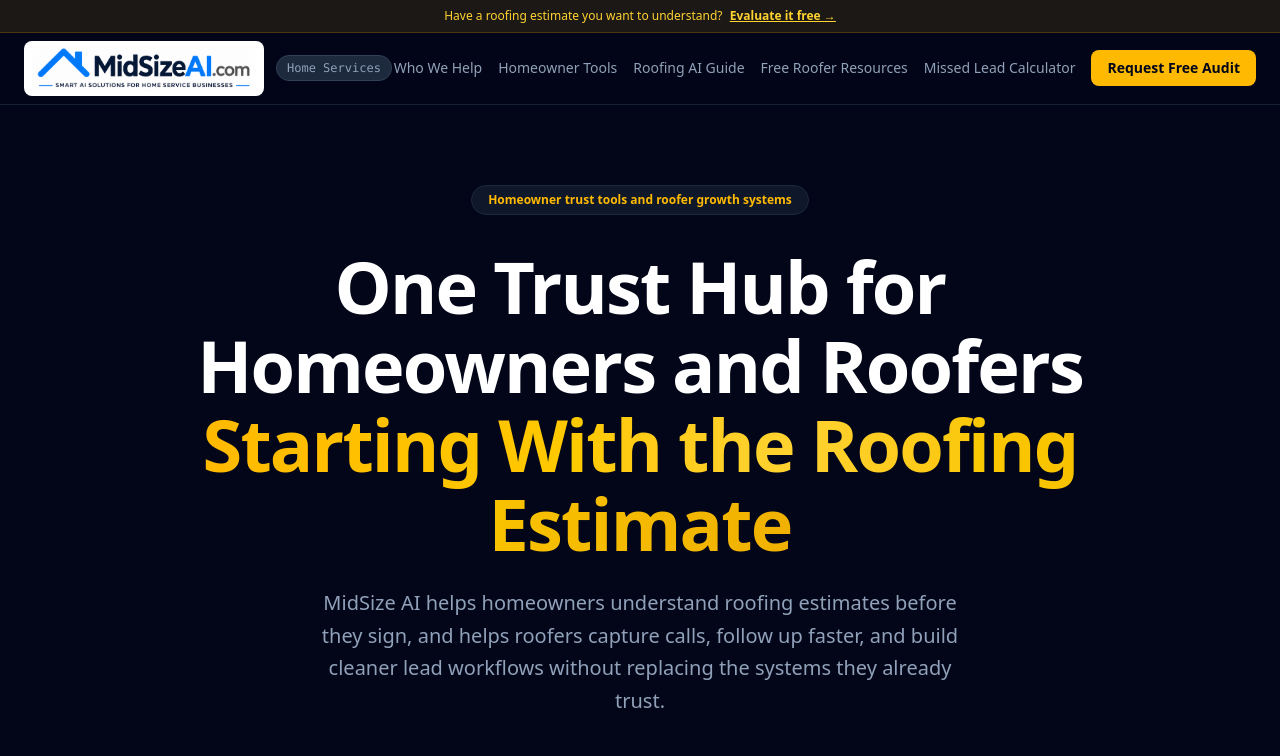
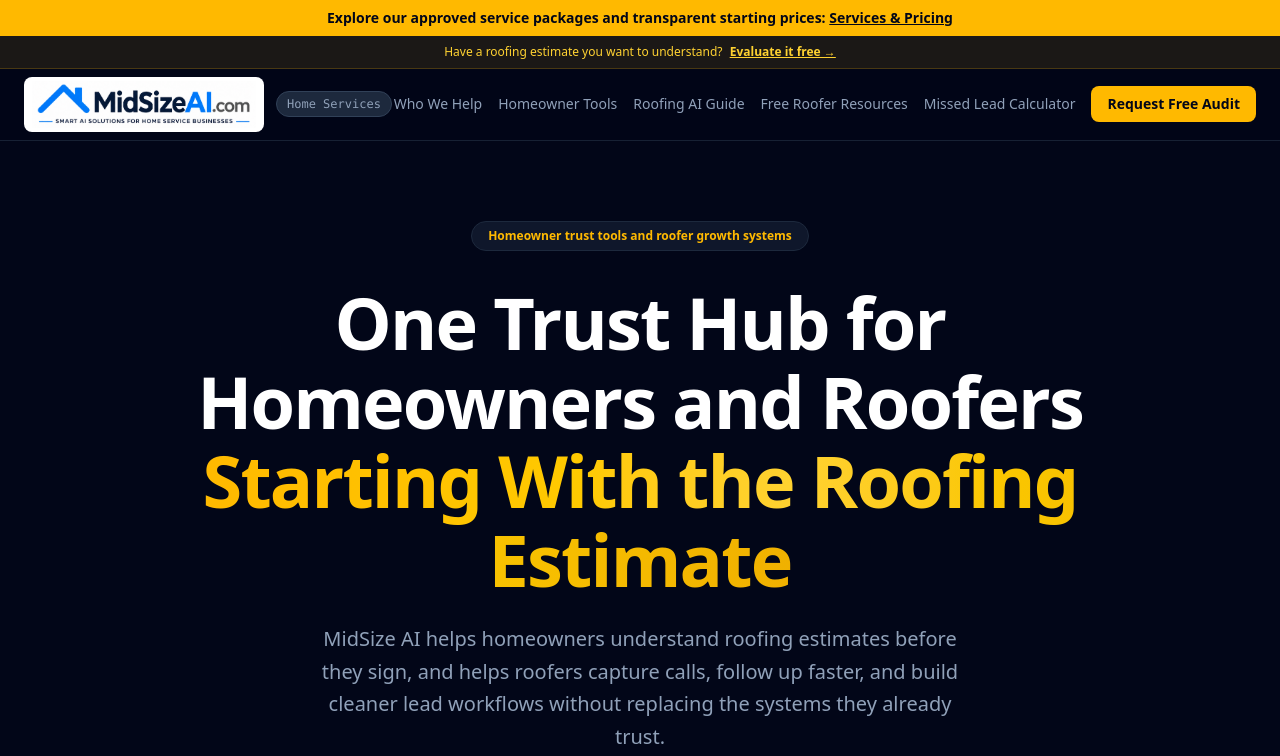
Before and after one commit to mastephenson12/midsize, a React (Vite) app in the folder website/: page / in a window 1280 px wide. Shown: the top 756 px of the page. Built offline with nearby package versions, Linux system fonts and the light colour scheme.

Commit message:
Link official service pricing from homepage and roofer experience

```diff
--- a/website/src/App.jsx
+++ b/website/src/App.jsx
@@ -6,6 +6,7 @@ export default function App() {
   const [activeTab, setActiveTab] = useState('samantha');
   return (
     <div className="min-h-screen bg-slate-950 text-slate-100 font-sans selection:bg-amber-400 selection:text-slate-950">
+      <div className="bg-amber-400 text-slate-950 text-center px-4 py-2 text-sm font-semibold">Explore our approved service packages and transparent starting prices: <a className="underline font-extrabold" href="https://www.midsizeai.com/pricing/">Services &amp; Pricing</a></div>
       {/* Top Utility Bar */}
       <div className="bg-amber-400/10 border-b border-amber-400/20 py-2 px-6 text-center text-xs text-amber-300 font-medium">
         Have a roofing estimate you want to understand?{' '}
```
